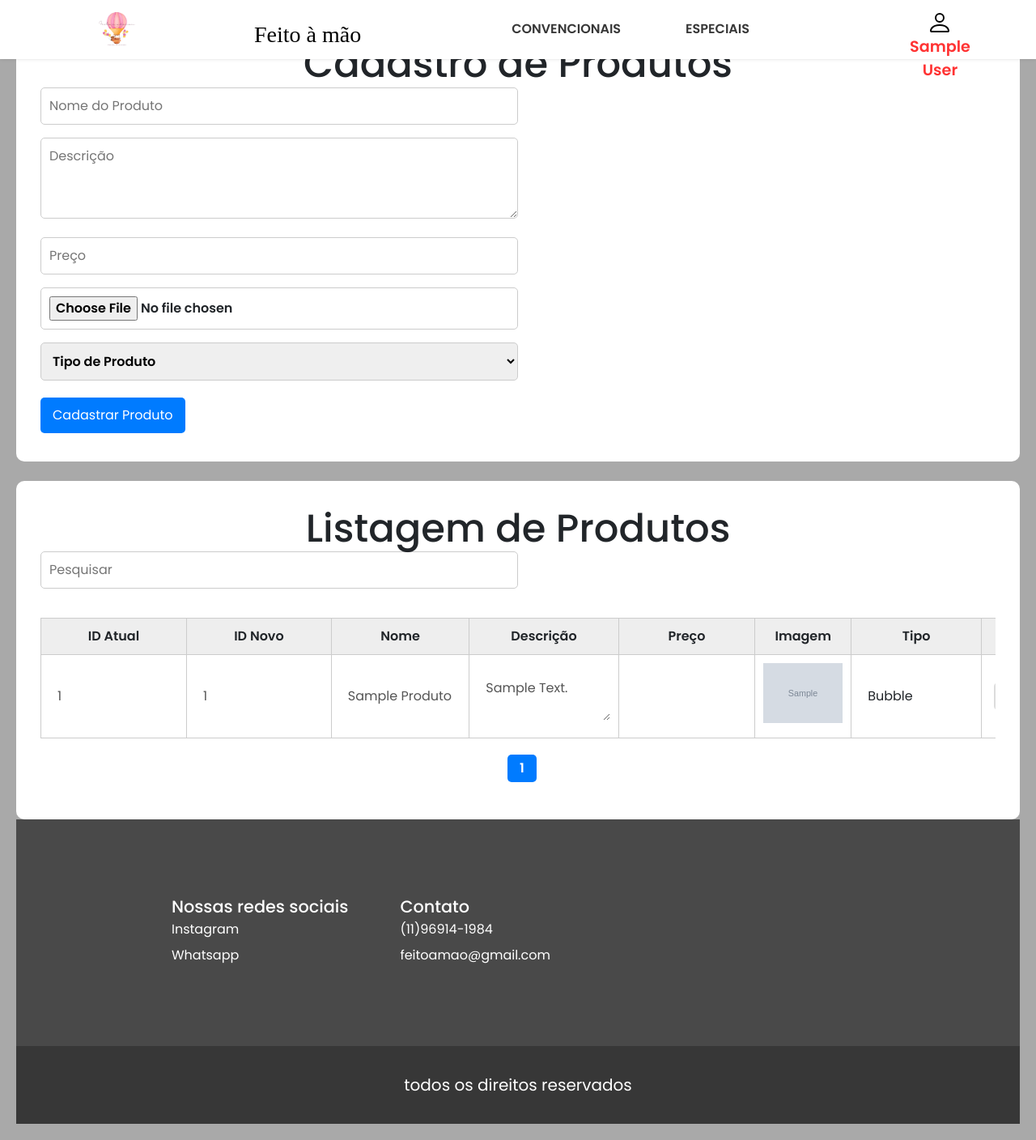
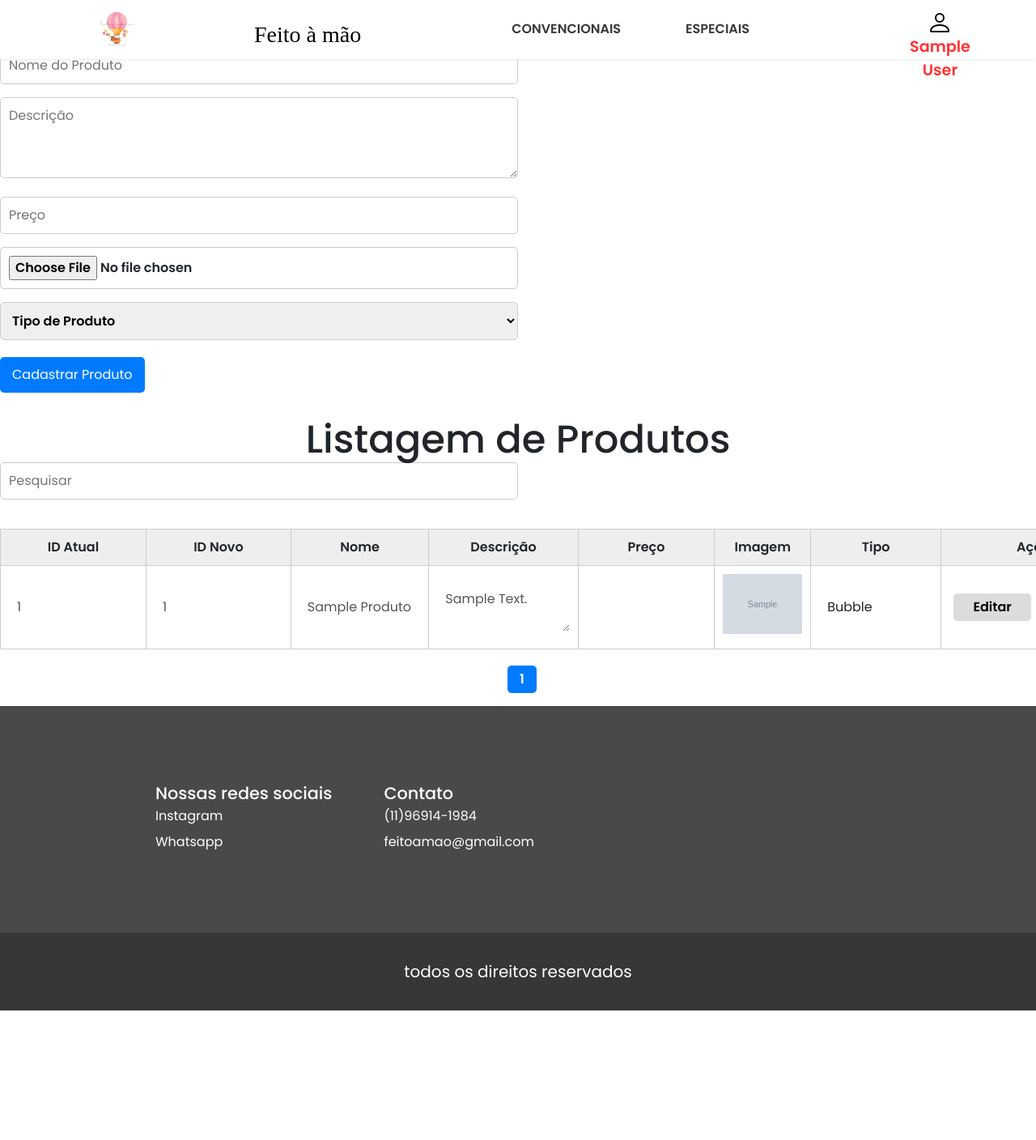
Before and after one commit to PedHip/feitoamaoh, a PHP site: page /view/cadastro_produtos.php in a window 1280 px wide. Shown: the whole page at 81% size. After the commit the page ends 1248 px from the top, so only its background shows below. Run offline with PHP 8.4, Linux system fonts and the light colour scheme; the visitor is signed in with stand-in values (Sample User, id 1); tables that the repository leaves empty or names only in its code hold one stand-in row (values such as "Sample post"); grey boxes marked "Sample" are stand-in pictures; some web fonts are replaced.

Commit message:
Update backend.css

```diff
--- a/styles/backend.css
+++ b/styles/backend.css
@@ -1,24 +1,12 @@
-    /* Container e body básicos */
-    .container-fluid {
-        padding: 2rem !important;
-    }
 
-    body {
-        font-family: Arial, sans-serif !important;
-        margin: 0 !important;
-      padding: 20px !important;
-        background-color: #a9a9a9 !important;
-    }
+
+
 
     .desc {
         height: 100px !important;
     }
 
-    .secao {
-        background-color: #fff;
-        padding: 30px;
-        border-radius: 10px;
-    }
+
 
     .desc_prod {
         text-align: justify;
```
